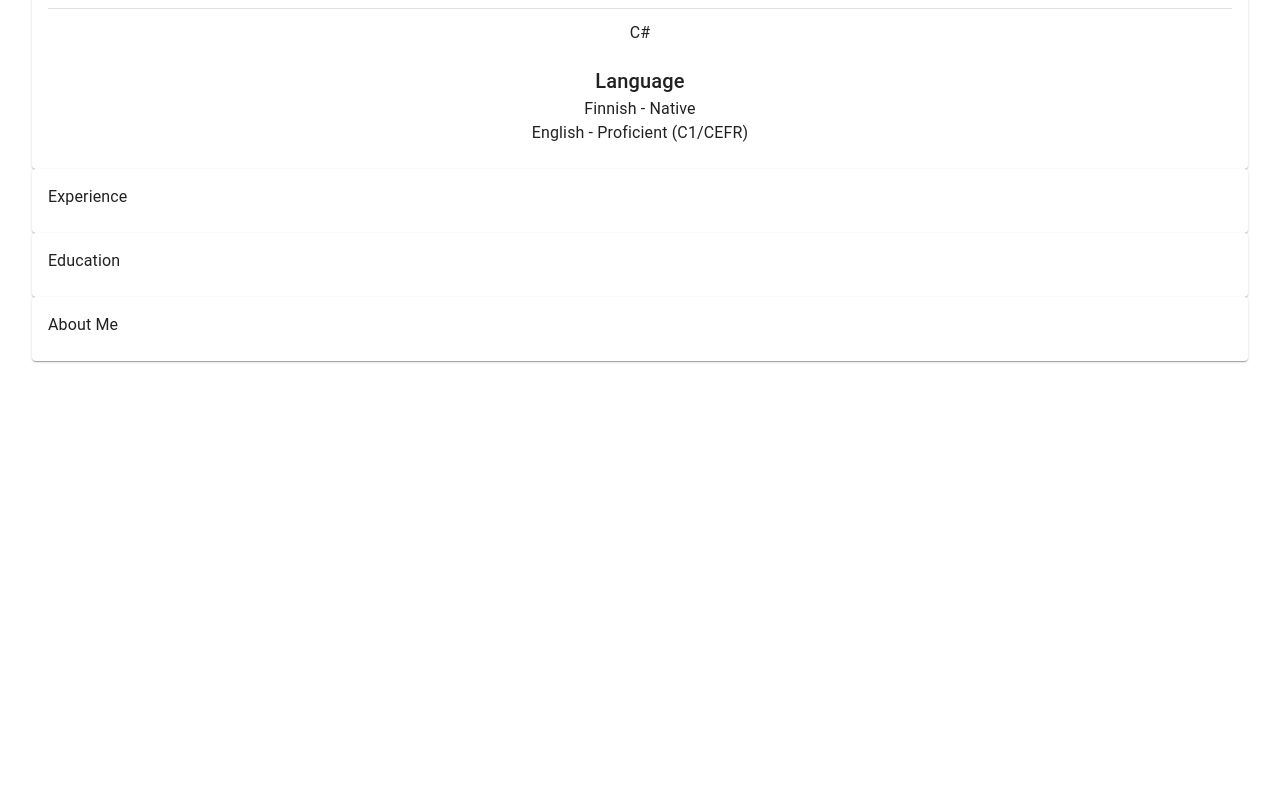
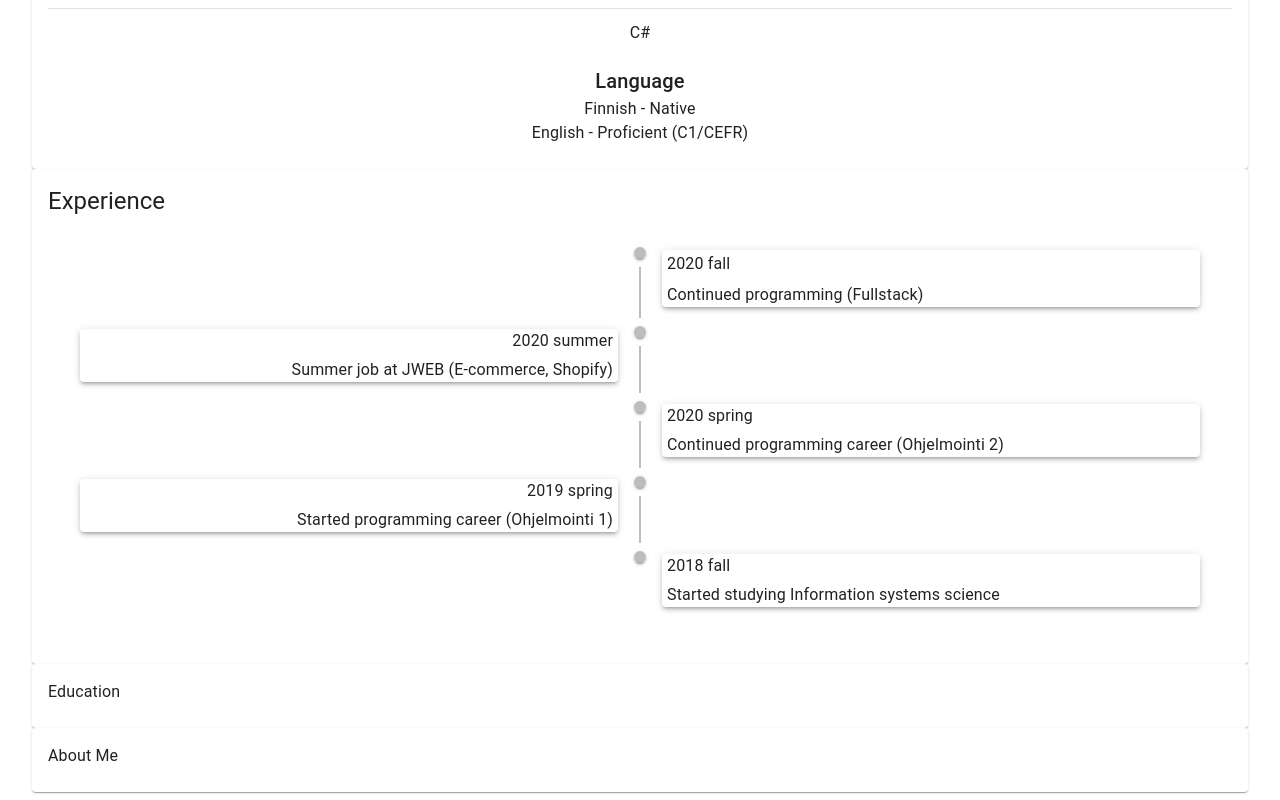
Before and after one commit to Rikkerikardo/projectCV, a React (Create React App) app: page / in a window 1280 px wide. Shown: the part 385-1185 px from the top of the page. Before the commit the page ends 800 px from the top, so only its background shows below. Built offline with nearby package versions, Linux system fonts and the light colour scheme.

Commit message:
timeline to experience

```diff
--- a/package.json
+++ b/package.json
@@ -5,6 +5,7 @@
   "dependencies": {
     "@material-ui/core": "^4.11.2",
     "@material-ui/icons": "^4.11.2",
+    "@material-ui/lab": "^4.0.0-alpha.57",
     "@testing-library/jest-dom": "^5.11.4",
     "@testing-library/react": "^11.1.0",
     "@testing-library/user-event": "^12.1.10",
--- a/src/components/experience.js
+++ b/src/components/experience.js
@@ -1,13 +1,77 @@
-import { Card, CardContent, Typography } from "@material-ui/core"
+import { Card, CardContent, Paper, Typography } from "@material-ui/core"
+import { Timeline, TimelineConnector, TimelineContent, TimelineDot, TimelineItem, TimelineOppositeContent, TimelineSeparator } from "@material-ui/lab"
 
 const Experience = () => {
 
     return (
         <Card>
         <CardContent>
-        <Typography>Experience</Typography>
+        <Typography variant="h5" >Experience</Typography>
+
+        <Timeline align="alternate">
+              <TimelineItem>
+                <TimelineSeparator>
+                  <TimelineDot />
+                  <TimelineConnector />
+                </TimelineSeparator>
+                <TimelineContent>
+                <Paper elevation={3}>
+                <Typography style={{margin:"5px"}} variant="subtitle1">2020 fall</Typography>
+                <Typography style={{margin:"5px"}} >Continued programming (Fullstack)</Typography>
+                </Paper>
+ </TimelineContent>
+              </TimelineItem>
+              <TimelineItem>
+                <TimelineSeparator>
+                  <TimelineDot />
+                  <TimelineConnector />
+                </TimelineSeparator>
+                <TimelineContent>
+                <Paper elevation={3} >
+                <Typography style={{margin:"5px"}} >2020 summer</Typography>
+                  <Typography style={{margin:"5px"}} >Summer job at JWEB (E-commerce, Shopify)</Typography>
+                  </Paper>
+                  </TimelineContent>
+              </TimelineItem>
+              <TimelineItem>
+                <TimelineSeparator>
+                  <TimelineDot />
+                  <TimelineConnector />
+                </TimelineSeparator>
+                <TimelineContent>
+                <Paper elevation={3} >
+                <Typography style={{margin:"5px"}} >2020 spring</Typography>
+                  <Typography style={{margin:"5px"}} >Continued programming career (Ohjelmointi 2)</Typography>
+                </Paper>
+                </TimelineContent>
+              </TimelineItem>
+              <TimelineItem>
+                <TimelineSeparator>
+                  <TimelineDot />
+                  <TimelineConnector />
+                </TimelineSeparator>
+                <TimelineContent>
+                <Paper elevation={3} >
+              <Typography style={{margin:"5px"}} >2019 spring</Typography>
+                  <Typography style={{margin:"5px"}} >Started programming career (Ohjelmointi 1)</Typography>
+               </Paper>
+                </TimelineContent>
+              </TimelineItem>
+              <TimelineItem>
+                <TimelineSeparator>
+                  <TimelineDot />
+                </TimelineSeparator>
+                <TimelineContent>
+                <Paper elevation={3} >
+                <Typography style={{margin:"5px"}} >2018 fall</Typography>
+                  <Typography style={{margin:"5px"}} >Started studying Information systems science</Typography>
+                </Paper>
+                </TimelineContent>
+              </TimelineItem>
+            </Timeline>
       </CardContent>
-      </Card>
+
+            </Card>
     )
 }
 export default Experience
```
Also changed, not shown: 1 other file (tests, documents, lock files or other folders).
